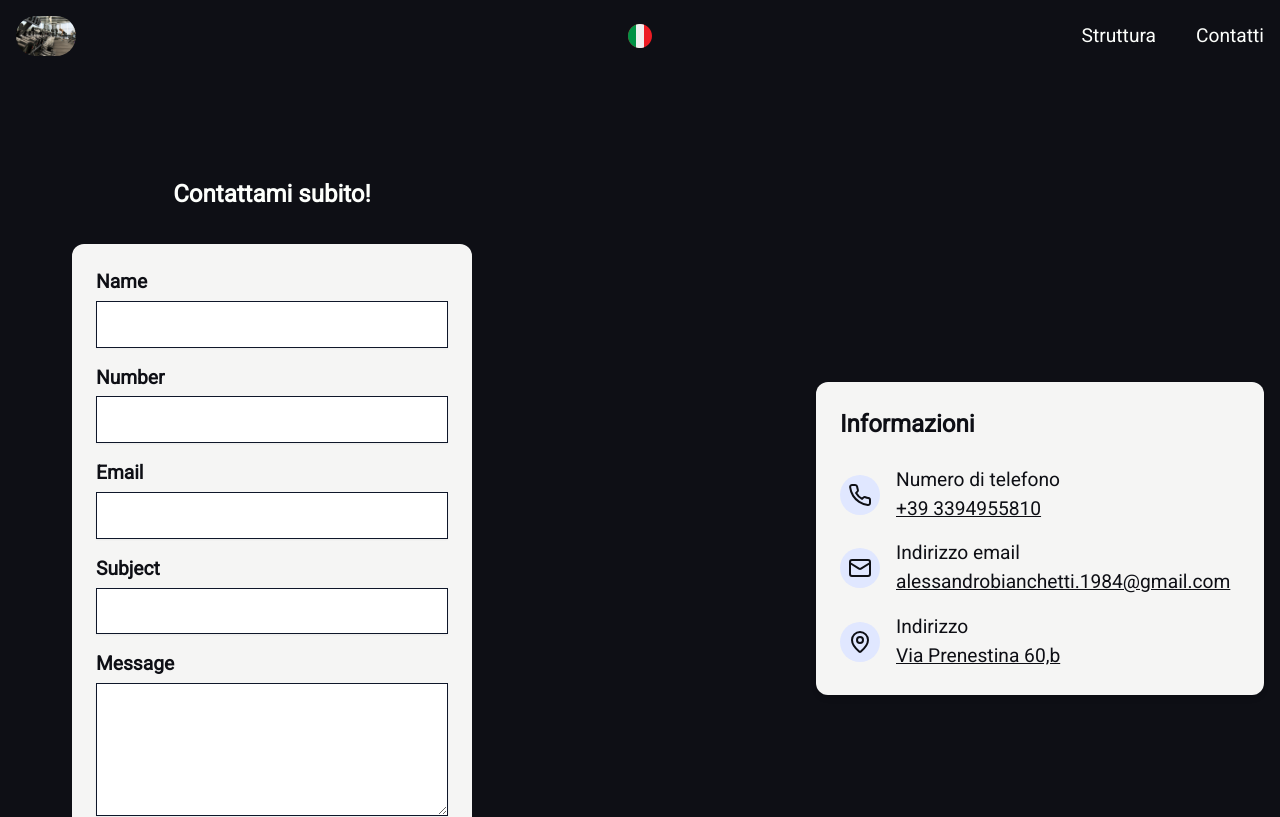
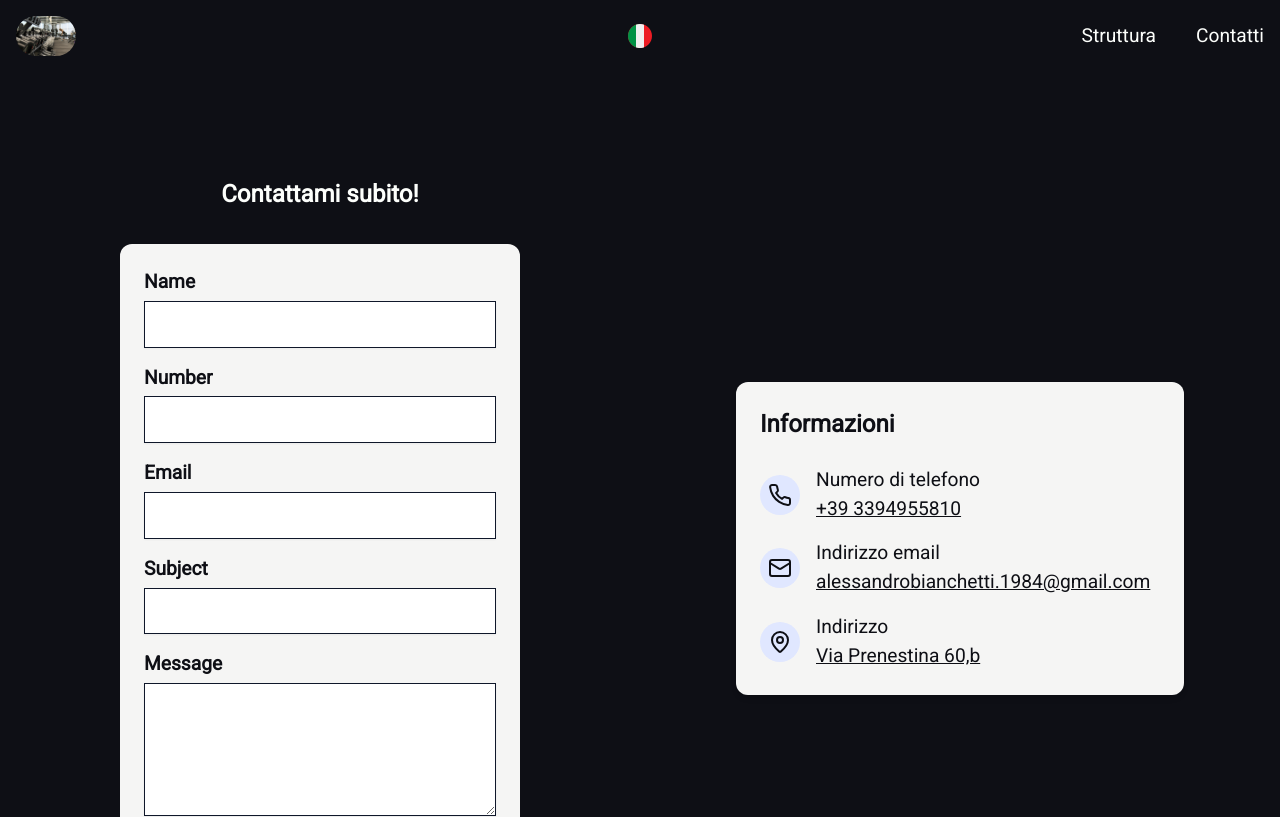
Before and after one commit to Marcofa87/alessandrobianchetti, a Next.js app: page /contacts in a window 1280 px wide. Shown: the top 817 px of the page. Built offline with nearby package versions, Linux system fonts and the light colour scheme; no server answers.

Commit message:
styled contact form and loading skeleton of structure layout

```diff
--- a/app/contacts/page.tsx
+++ b/app/contacts/page.tsx
@@ -4,12 +4,12 @@ import ContactPage from "@/components/ui/contacts/contact-page";
 export default function Page() {
   return (
     <div className="container mx-auto px-4 py-8">
-      <div className="flex flex-col items-center lg:flex-row-reverse  lg:justify-between space-y-8 md:space-y-0 md:space-x-8">
+      <div className="flex flex-col items-center lg:flex-row  lg:justify-around space-y-8 md:space-y-0 md:space-x-8">
+        <div className="w-full max-w-md">
+          <ContactForm />
+        </div>
         <div className="w-full max-w-md">
           <ContactPage />
-        </div>
-        <div className="w-full max-w-md">
-          <ContactForm />
         </div>
       </div>
     </div>
--- a/app/structure/loading.tsx
+++ b/app/structure/loading.tsx
@@ -1,7 +1,10 @@
 const Loading = () => {
+  const numSkeletons = 3;
+
   return (
-    <div className="w-full max-w-7xl mx-auto p-4">
-      <div className="flex flex-col md:flex-row gap-6">
+    <div className="w-full max-w-7xl mx-auto p-4 ">
+      {Array.from({ length: numSkeletons }).map((_, index) => (
+        <div key={index} className="flex flex-col md:flex-row gap-6 mt-40">
           {/* Image skeleton */}
           <div className="w-full md:w-1/2 h-64 md:h-80 bg-gray-200 animate-pulse rounded-lg"></div>
 
@@ -17,6 +20,7 @@ const Loading = () => {
             </div>
           </div>
         </div>
+      ))}
     </div>
   );
 };
--- a/messages/it.json
+++ b/messages/it.json
@@ -1,5 +1,5 @@
 {
   "HomePage": {
-    "title": "Alessandro Bianchetti Personal Trainer"
+    "title": "Alessandro Bianchetti Personal Trainer!"
   }
 }
```
Lines whose indentation alone changed are shown as unchanged.
